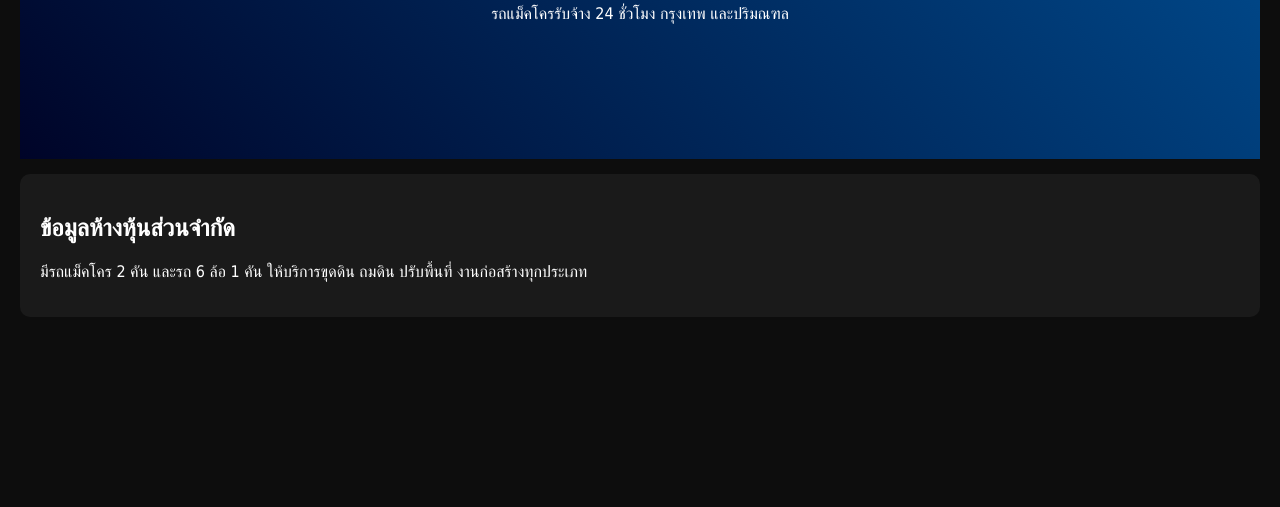
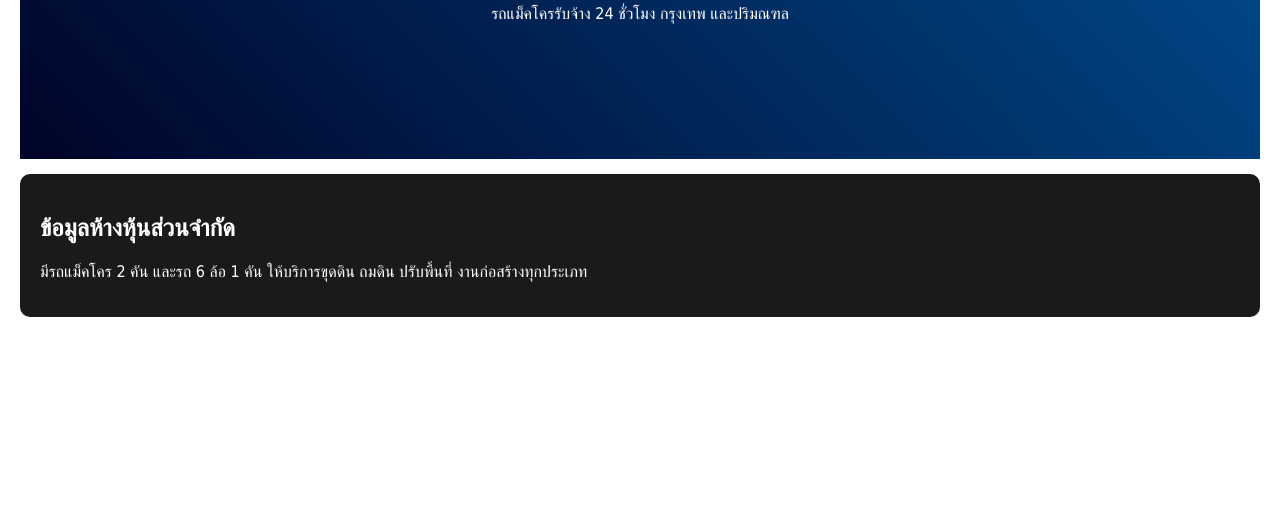
Before and after one commit to Ganyarat2002/-, a plain HTML site: page index.html in a window 1280 px wide. Shown: the part 293-800 px from the top of the page. Drawn offline with Linux system fonts and the light colour scheme.

Commit message:
Update index.html

```diff
--- a/index.html
+++ b/index.html
@@ -18,7 +18,7 @@
 </script>
 
 <style>
-body{margin:0;font-family:tahoma;background:#0d0d0d;color:white}
+body{margin:0;font-family:tahoma;background:bg-blue-900;color:white}
 nav{background:#111;padding:15px;position:sticky;top:0;z-index:999}
 nav a{color:white;margin:15px;text-decoration:none;font-weight:bold;cursor:pointer}
 nav a:hover{color:#00ffc3}
```
